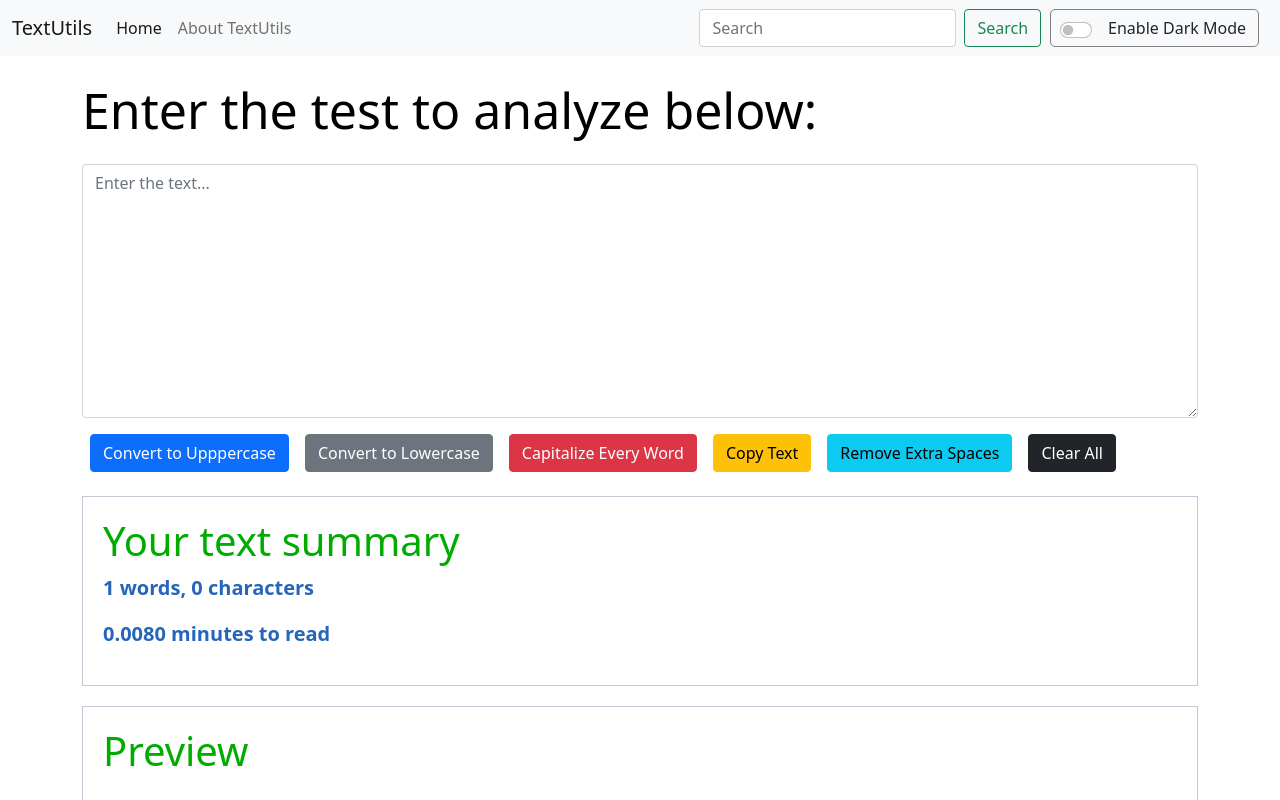
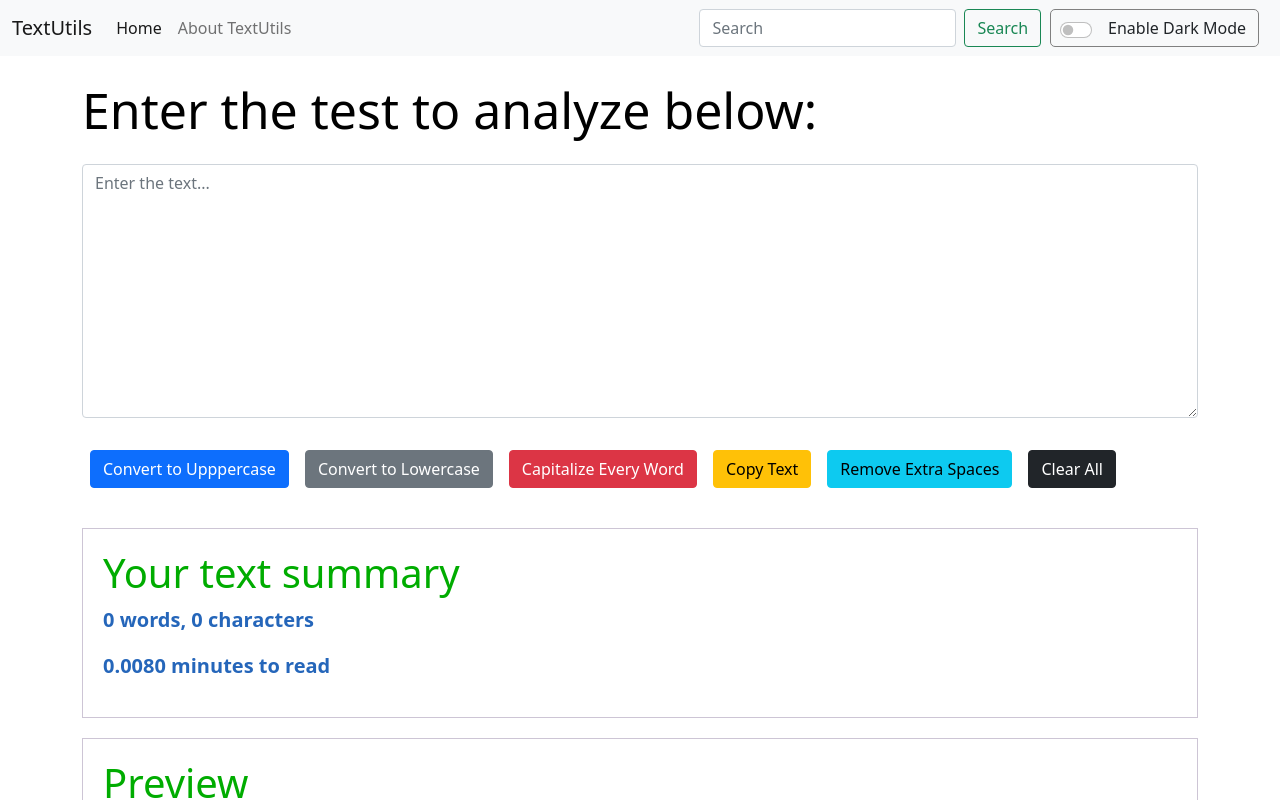
Before and after one commit to anurag203/TextUtils-React, a React (Create React App) app: page / in a window 1280 px wide. Shown: the top 800 px of the page. Built offline with nearby package versions, Linux system fonts and the light colour scheme.

Commit message:
commit message

```diff
--- a/src/components/Navbar.js
+++ b/src/components/Navbar.js
@@ -24,7 +24,7 @@ export default function Navbar(props) {
                     </form>
                     <div className={`form-check form-switch padd1 fifth text-${props.mode === "light" ? "dark" : "light"}`}>
                         <input className="form-check-input" onClick={props.toggleMode} type="checkbox"  id="flexSwitchCheckDefault" />
-                        <label className="form-check-label sixth" htmlFor="flexSwitchCheckDefault">Enable Dark Mode</label>
+                        <label className="form-check-label sixth " htmlFor="flexSwitchCheckDefault">Enable Dark Mode</label>
                     </div>
                 </div>
             </div>
--- a/src/components/TextForm.js
+++ b/src/components/TextForm.js
@@ -50,7 +50,10 @@ export default function TextForm(props) {
         setText(event.target.value);
     };
     function len_words(){
-        return text.trim().split(" ").length;
+        let s=text.trim().split(" ");
+        let ans =s.length;
+        if(s[s.length-1].length==0) ans--;
+        return ans;
     };
     return (
         <>
@@ -60,12 +63,12 @@ export default function TextForm(props) {
                     {/* <label for="myBox" className="form-label">{props.heading}</label> */}
                     <textarea className="form-control" id="myBox" rows="10" style={{ backgroundColor: props.mode === "light" ? "white" : "black", color: props.mode === "light" ? "black" : "white" }} onChange={handleOnChange} value={text} placeholder='Enter the text...' ></textarea>
                 </div>
-                <button className="btn btn-primary mx-2" onClick={upperCase}>Convert to Upppercase</button>
-                <button className="btn btn-secondary mx-2" onClick={lowerCase}>Convert to Lowercase</button>
-                <button className="btn btn-danger mx-2" onClick={capitalizeEachWord}>Capitalize Every Word</button>
-                <button className="btn btn-warning mx-2" onClick={copyText}>Copy Text</button>
-                <button className="btn btn-info mx-2" onClick={removeExtraSpaces}>Remove Extra Spaces</button>
-                <button className="btn btn-dark mx-2" onClick={clearAll}>Clear All</button>
+                <button className="btn btn-primary mx-2 my-3" onClick={upperCase}>Convert to Upppercase</button>
+                <button className="btn btn-secondary mx-2  my-3" onClick={lowerCase}>Convert to Lowercase</button>
+                <button className="btn btn-danger mx-2  my-3" onClick={capitalizeEachWord}>Capitalize Every Word</button>
+                <button className="btn btn-warning mx-2  my-3" onClick={copyText}>Copy Text</button>
+                <button className="btn btn-info mx-2  my-3" onClick={removeExtraSpaces}>Remove Extra Spaces</button>
+                <button className="btn btn-dark mx-2  my-3" onClick={clearAll}>Clear All</button>
             </div>
             <div className="container my-3">
                 <div className="second">
```
